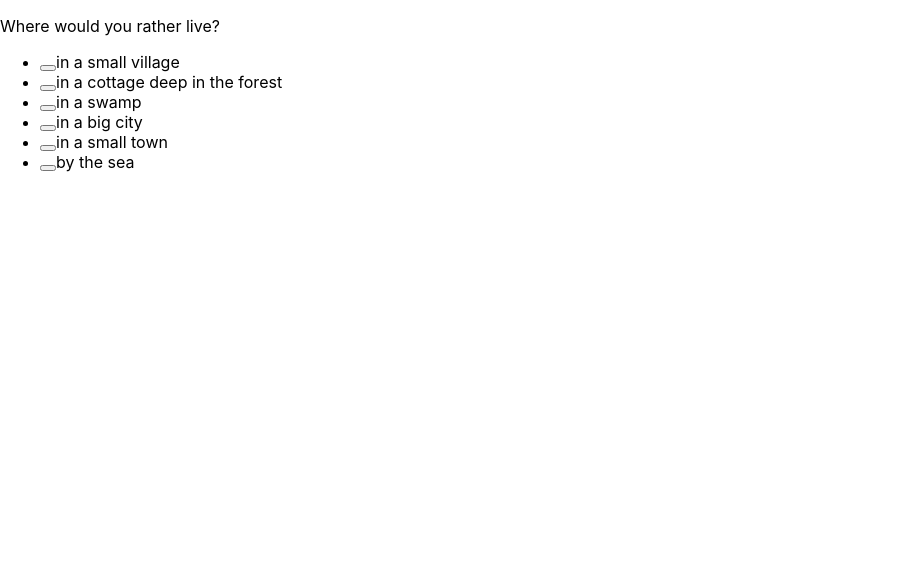
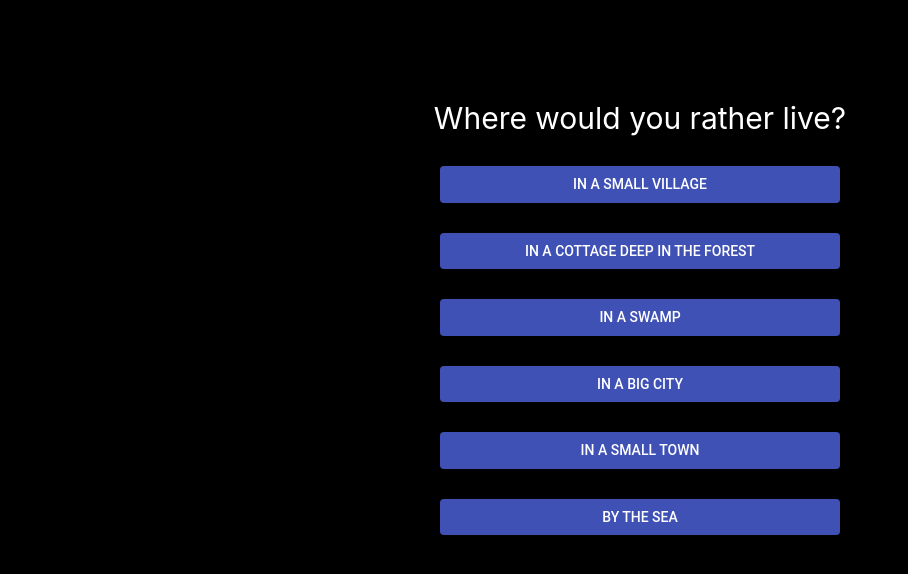
Before and after one commit to lilja-listus/fu-personality-test, a React (Create React App) app: page / in a window 1280 px wide. Shown: the top 574 px of the page, without its empty margins (0-908 px from the left). Built offline with nearby package versions, Linux system fonts and the light colour scheme.

Commit message:
Modify styles for buttons.

```diff
--- a/package.json
+++ b/package.json
@@ -3,7 +3,7 @@
   "version": "0.1.0",
   "private": true,
   "dependencies": {
-    "@material-ui/core": "^3.9.2",
+    "@material-ui/core": "^3.9.3",
     "@material-ui/icons": "^3.0.2",
     "@types/jest": "^23.3.13",
     "@types/node": "^10.12.21",
--- a/src/components/test-button/index.scss
+++ b/src/components/test-button/index.scss
@@ -0,0 +1,7 @@
+.button {
+  margin-top: 30px;
+}
+
+button {
+  width: 400px;
+}
--- a/src/components/test-button/index.tsx
+++ b/src/components/test-button/index.tsx
@@ -1,5 +1,6 @@
 import React, { Component } from "react";
 import "./index.scss";
+import Button from "@material-ui/core/Button";
 
 class QuestionButton extends Component<any, any> {
   handleClick() {
@@ -11,10 +12,15 @@ class QuestionButton extends Component<any, any> {
     return (
       <div>
         {" "}
-        <li>
-          <button onClick={this.handleClick.bind(this)} />
-          {this.props.button_text}
-        </li>
+        <div className="button">
+          <Button
+            variant="contained"
+            color="primary"
+            onClick={this.handleClick.bind(this)}
+          >
+            {this.props.button_text}{" "}
+          </Button>
+        </div>
       </div>
     );
   }
--- a/src/components/test-question/index.scss
+++ b/src/components/test-question/index.scss
@@ -0,0 +1,7 @@
+.question {
+  font-size: 30px;
+  text-align: center;
+}
+.buttons {
+  margin: 30px;
+}
--- a/src/components/test-question/index.tsx
+++ b/src/components/test-question/index.tsx
@@ -13,12 +13,13 @@ class TestQuestion extends Component<any, any> {
 
   render() {
     return (
-      <main>
-        <section>
-          <p>{this.props.test_question.instruction_text}</p>
-        </section>
-        <section className="buttons">
-          <ul>
+      <div>
+        <div>
+          <div className="question">
+            {this.props.test_question.instruction_text}
+          </div>
+        </div>
+        <div className="buttons">
           {this.props.test_question.answer_options.map(
             (answer_option: any, index: string | number | undefined) => {
               return (
@@ -32,9 +33,8 @@ class TestQuestion extends Component<any, any> {
               );
             }
           )}
-          </ul>
-        </section>
-      </main>
+        </div>
+      </div>
     );
   }
 }
--- a/src/components/test/index.scss
+++ b/src/components/test/index.scss
@@ -0,0 +1,4 @@
+body {
+  display: flex;
+  justify-content: center;
+}
--- a/src/containers/App.tsx
+++ b/src/containers/App.tsx
@@ -1,10 +1,8 @@
 import React, { Component } from "react";
 import Test from "./../components/test/index";
+import "./index.scss";
 
 class App extends Component<any, any> {
-  state = {
-    answer: ""
-  };
   render() {
     return (
       <div>
--- /dev/null
+++ b/src/containers/index.scss
@@ -0,0 +1,7 @@
+body {
+  background: #000;
+  color: #fff;
+  width: 100%;
+
+  margin-top: 100px;
+}
--- a/src/index.css
+++ b/src/index.css
@@ -1,6 +1,7 @@
 body {
   margin: 0;
   padding: 0;
+  width: 100%;
   font-family: -apple-system, BlinkMacSystemFont, "Segoe UI", "Roboto", "Oxygen",
     "Ubuntu", "Cantarell", "Fira Sans", "Droid Sans", "Helvetica Neue",
     sans-serif;
```
Also changed, not shown: 1 other file (tests, documents, lock files or other folders). Lines whose indentation alone changed are shown as unchanged.
